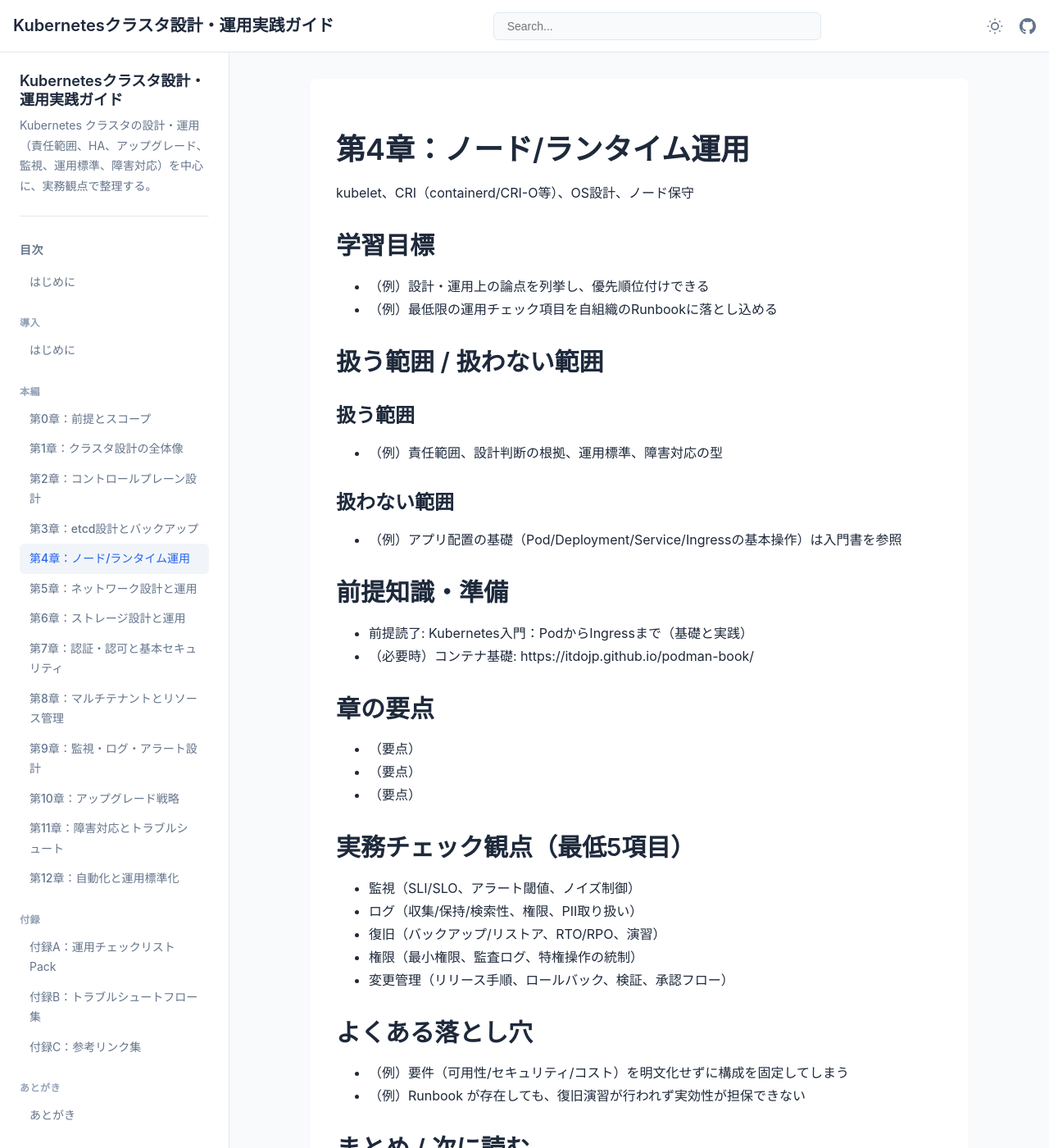
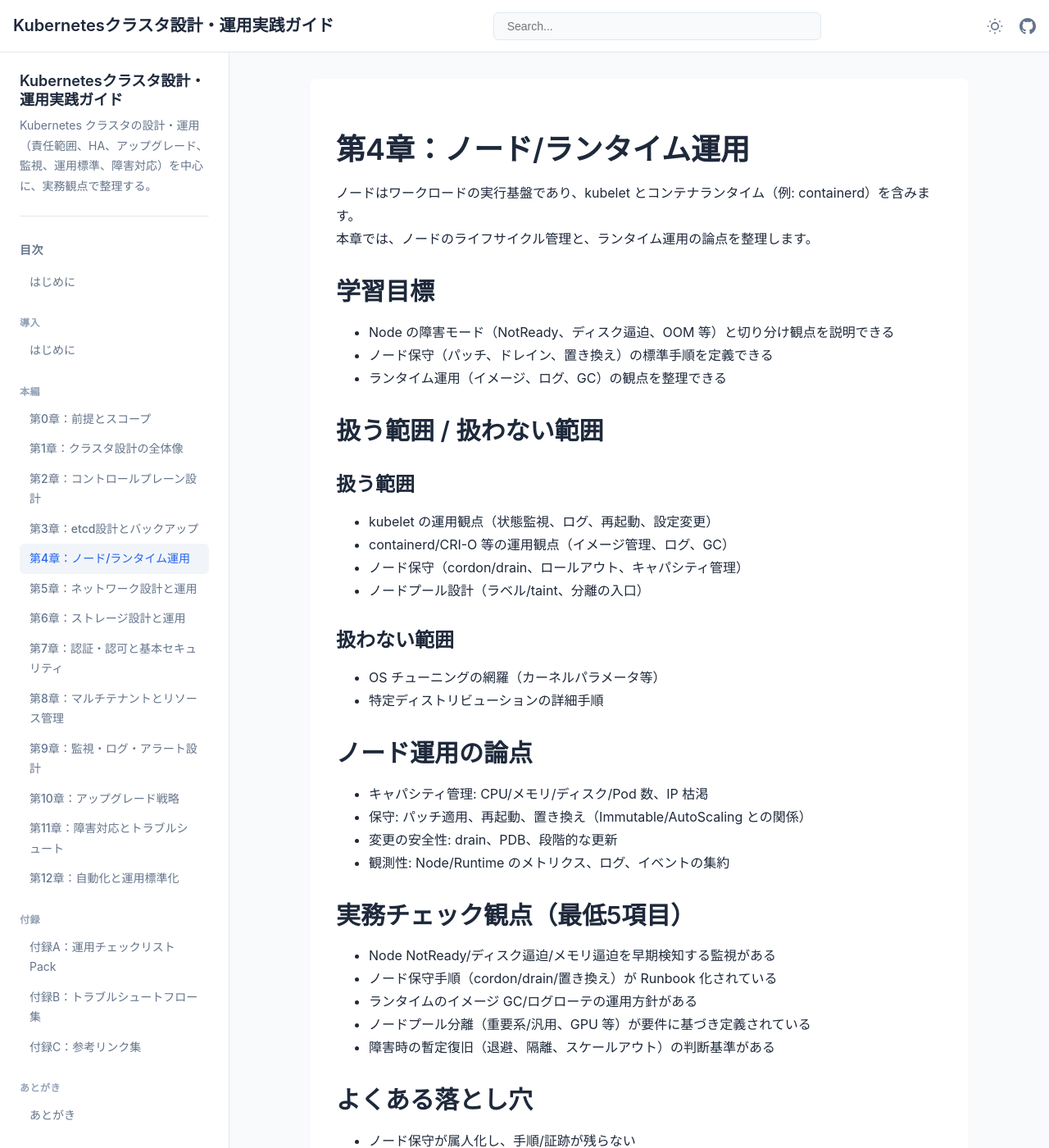
Before and after one commit to itdojp/kubernetes-cluster-ops-book, a Jekyll site: the page built from docs/chapters/chapter04/index.md, in a window 1280 px wide and 1400 px high. Shown: the whole window at 82% size. Built offline with Jekyll 4.4.1, drawn with Linux system fonts in a browser that asks for light colours; some of the changed text lies outside the part shown.

Commit message:
content: draft chapters 04-06

```diff
--- a/docs/chapters/chapter04/index.md
+++ b/docs/chapters/chapter04/index.md
@@ -5,39 +5,42 @@ title: "第4章：ノード/ランタイム運用"
 ---
 # 第4章：ノード/ランタイム運用
 
-kubelet、CRI（containerd/CRI-O等）、OS設計、ノード保守
+ノードはワークロードの実行基盤であり、kubelet とコンテナランタイム（例: containerd）を含みます。
+本章では、ノードのライフサイクル管理と、ランタイム運用の論点を整理します。
 
 ## 学習目標
-- （例）設計・運用上の論点を列挙し、優先順位付けできる
-- （例）最低限の運用チェック項目を自組織のRunbookに落とし込める
+- Node の障害モード（NotReady、ディスク逼迫、OOM 等）と切り分け観点を説明できる
+- ノード保守（パッチ、ドレイン、置き換え）の標準手順を定義できる
+- ランタイム運用（イメージ、ログ、GC）の観点を整理できる
 
 ## 扱う範囲 / 扱わない範囲
 
 ### 扱う範囲
-- （例）責任範囲、設計判断の根拠、運用標準、障害対応の型
+- kubelet の運用観点（状態監視、ログ、再起動、設定変更）
+- containerd/CRI-O 等の運用観点（イメージ管理、ログ、GC）
+- ノード保守（cordon/drain、ロールアウト、キャパシティ管理）
+- ノードプール設計（ラベル/taint、分離の入口）
 
 ### 扱わない範囲
-- （例）アプリ配置の基礎（Pod/Deployment/Service/Ingressの基本操作）は入門書を参照
+- OS チューニングの網羅（カーネルパラメータ等）
+- 特定ディストリビューションの詳細手順
 
-## 前提知識・準備
-- 前提読了: Kubernetes入門：PodからIngressまで（基礎と実践）
-- （必要時）コンテナ基礎: https://itdojp.github.io/podman-book/
-
-## 章の要点
-- （要点）
-- （要点）
-- （要点）
+## ノード運用の論点
+- キャパシティ管理: CPU/メモリ/ディスク/Pod 数、IP 枯渇
+- 保守: パッチ適用、再起動、置き換え（Immutable/AutoScaling との関係）
+- 変更の安全性: drain、PDB、段階的な更新
+- 観測性: Node/Runtime のメトリクス、ログ、イベントの集約
 
 ## 実務チェック観点（最低5項目）
-- 監視（SLI/SLO、アラート閾値、ノイズ制御）
-- ログ（収集/保持/検索性、権限、PII取り扱い）
-- 復旧（バックアップ/リストア、RTO/RPO、演習）
-- 権限（最小権限、監査ログ、特権操作の統制）
-- 変更管理（リリース手順、ロールバック、検証、承認フロー）
+- Node NotReady/ディスク逼迫/メモリ逼迫を早期検知する監視がある
+- ノード保守手順（cordon/drain/置き換え）が Runbook 化されている
+- ランタイムのイメージ GC/ログローテの運用方針がある
+- ノードプール分離（重要系/汎用、GPU 等）が要件に基づき定義されている
+- 障害時の暫定復旧（退避、隔離、スケールアウト）の判断基準がある
 
 ## よくある落とし穴
-- （例）要件（可用性/セキュリティ/コスト）を明文化せずに構成を固定してしまう
-- （例）Runbook が存在しても、復旧演習が行われず実効性が担保できない
+- ノード保守が属人化し、手順/証跡が残らない
+- ログ/イメージの肥大化でディスク逼迫が常態化する
 
 ## まとめ / 次に読む
 - 次に読む: 第5章：ネットワーク設計と運用（/chapters/chapter05/）
```
Also changed, not shown: docs/chapters/chapter05/index.md (+18 -21 lines), docs/chapters/chapter06/index.md (+17 -21 lines), src/chapters/chapter04/index.md (+23 -20 lines), src/chapters/chapter05/index.md (+18 -21 lines), src/chapters/chapter06/index.md (+17 -21 lines).
